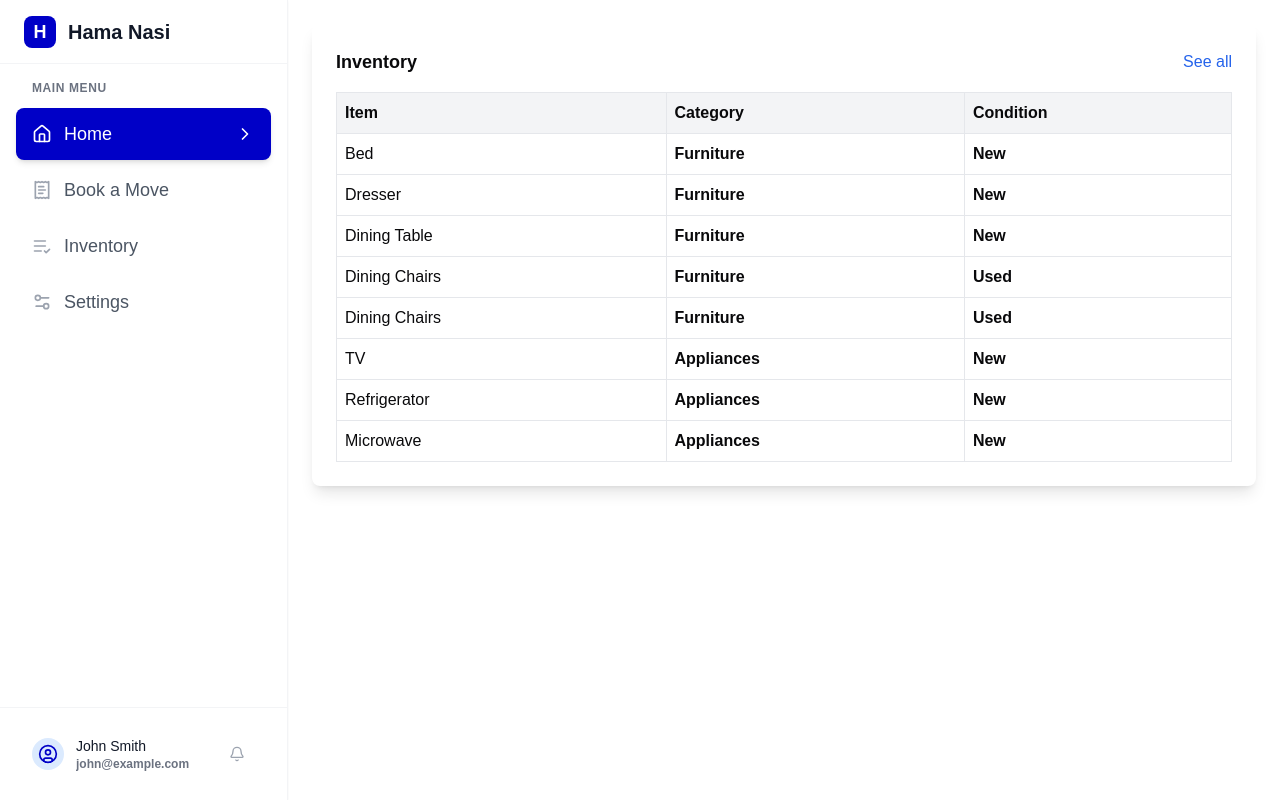
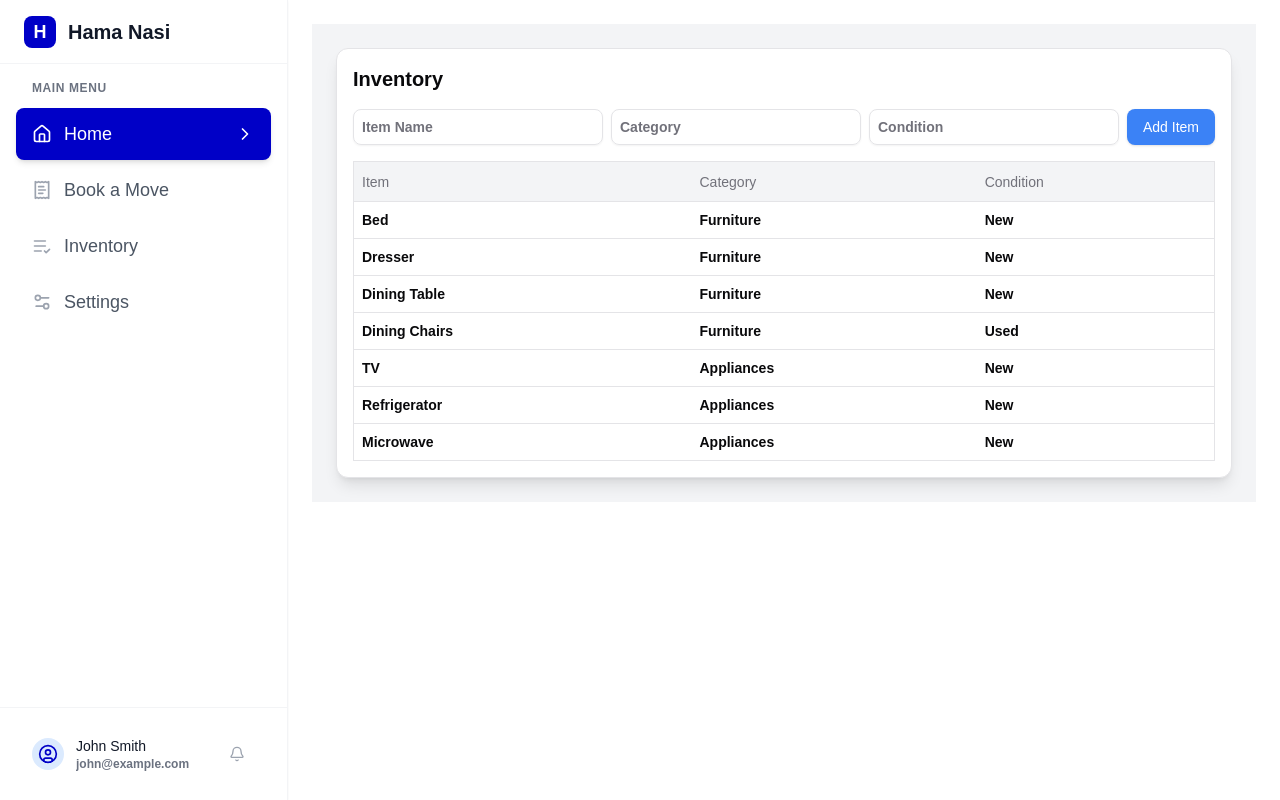
Before and after one commit to JasperMunene/hama-nasi, a Next.js app in the folder client/: page /dashboard/inventory in a window 1280 px wide. Built offline with nearby package versions, Linux system fonts and the light colour scheme; no server answers; a web font is replaced by a local one.

Commit message:
add a POST function  to the inventory

```diff
--- a/client/src/app/dashboard/inventory/page.js
+++ b/client/src/app/dashboard/inventory/page.js
@@ -1,38 +1,76 @@
-' use client'
+'use client'
+import { useState } from "react";
+import { Card, CardContent } from "@/components/ui/card";
+import { Table, TableHeader, TableRow, TableHead, TableBody, TableCell } from "@/components/ui/table";
+import { Button } from "@/components/ui/button";
+import { Input } from "@/components/ui/input";
+
 export default function Inventory() {
-    return (
-      <div className="bg-white shadow-lg rounded-lg p-6 w-full">
-        <div className="flex justify-between items-center mb-4">
-          <h2 className="text-lg font-semibold">Inventory</h2>
-          <button className="text-blue-600 font-medium hover:underline">See all</button>
+  const [items, setItems] = useState([
+    { id: 1, name: "Bed", category: "Furniture", condition: "New" },
+    { id: 2, name: "Dresser", category: "Furniture", condition: "New" },
+    { id: 3, name: "Dining Table", category: "Furniture", condition: "New" },
+    { id: 4, name: "Dining Chairs", category: "Furniture", condition: "Used" },
+    { id: 5, name: "TV", category: "Appliances", condition: "New" },
+    { id: 6, name: "Refrigerator", category: "Appliances", condition: "New" },
+    { id: 7, name: "Microwave", category: "Appliances", condition: "New" },
+  ]);
+
+  const [newItem, setNewItem] = useState({ name: "", category: "", condition: "" });
+
+  const addItem = () => {
+    if (newItem.name && newItem.category && newItem.condition) {
+      setItems([...items, { id: items.length + 1, ...newItem }]);
+      setNewItem({ name: "", category: "", condition: "" });
+    }
+  };
+
+  return (
+    <div className="w-full p-6 bg-gray-100">
+      <Card className="w-full bg-white shadow-lg p-4">
+        <h2 className="text-xl font-semibold mb-4">Inventory</h2>
+        <div className="mb-4 flex gap-2">
+          <Input
+            className="border rounded-lg p-2"
+            placeholder="Item Name"
+            value={newItem.name}
+            onChange={(e) => setNewItem({ ...newItem, name: e.target.value })}
+          />
+          <Input
+            className="border rounded-lg p-2"
+            placeholder="Category"
+            value={newItem.category}
+            onChange={(e) => setNewItem({ ...newItem, category: e.target.value })}
+          />
+          <Input
+            className="border rounded-lg p-2"
+            placeholder="Condition"
+            value={newItem.condition}
+            onChange={(e) => setNewItem({ ...newItem, condition: e.target.value })}
+          />
+          <Button className="bg-blue-500 text-white px-4 py-2 rounded-lg hover:bg-blue-600" onClick={addItem}>
+            Add Item
+          </Button>
         </div>
-        <table className="w-full border-collapse border border-gray-200">
-          <thead>
-            <tr className="bg-gray-100 text-left">
-              <th className="p-2 border border-gray-200">Item</th>
-              <th className="p-2 border border-gray-200">Category</th>
-              <th className="p-2 border border-gray-200">Condition</th>
-            </tr>
-          </thead>
-          <tbody>
-            {[
-              { item: "Bed", category: "Furniture", condition: "New" },
-              { item: "Dresser", category: "Furniture", condition: "New" },
-              { item: "Dining Table", category: "Furniture", condition: "New" },
-              { item: "Dining Chairs", category: "Furniture", condition: "Used" },
-              { item: "Dining Chairs", category: "Furniture", condition: "Used" },
-              { item: "TV", category: "Appliances", condition: "New" },
-              { item: "Refrigerator", category: "Appliances", condition: "New" },
-              { item: "Microwave", category: "Appliances", condition: "New" },
-            ].map((row, index) => (
-              <tr key={index} className="border border-gray-200">
-                <td className="p-2 border border-gray-200 font-medium">{row.item}</td>
-                <td className="p-2 border border-gray-200">{row.category}</td>
-                <td className="p-2 border border-gray-200">{row.condition}</td>
-              </tr>
+        <Table className="w-full border rounded-lg">
+          <TableHeader>
+            <TableRow className="bg-gray-100">
+              <TableHead>Item</TableHead>
+              <TableHead>Category</TableHead>
+              <TableHead>Condition</TableHead>
+            </TableRow>
+          </TableHeader>
+          <TableBody>
+            {items.map((item) => (
+              <TableRow key={item.id}>
+                <TableCell>{item.name}</TableCell>
+                <TableCell>{item.category}</TableCell>
+                <TableCell>{item.condition}</TableCell>
+              </TableRow>
             ))}
-          </tbody>
-        </table>
-      </div>
-    );
-  }
+          </TableBody>
+        </Table>
+      </Card>
+    </div>
+  );
+}
```
